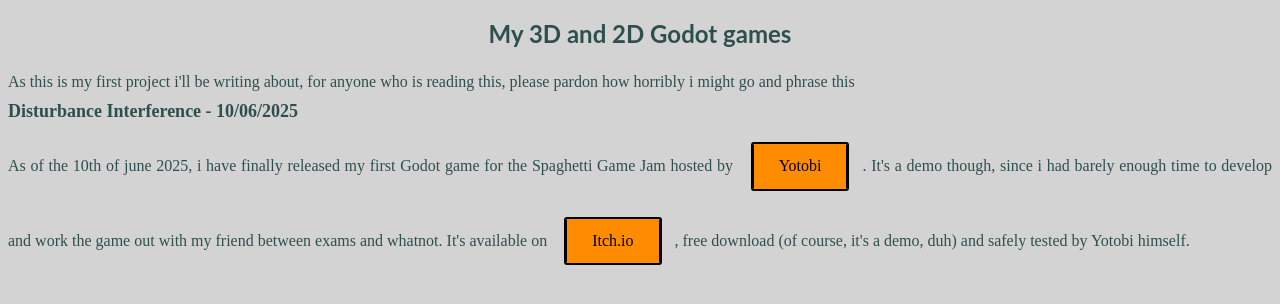
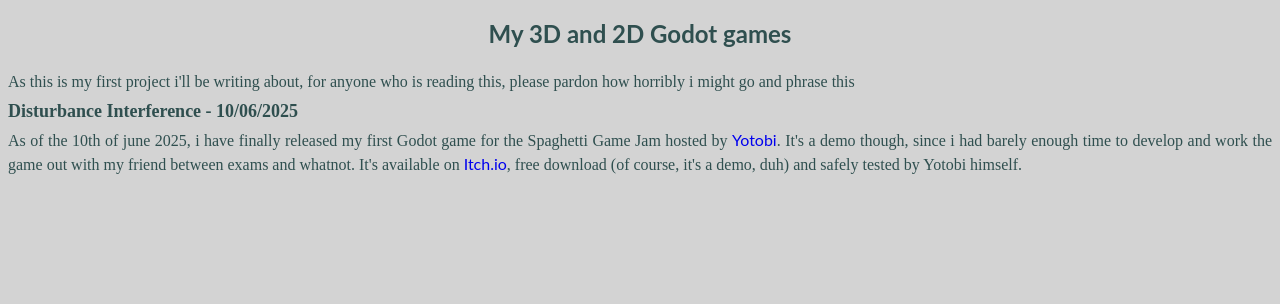
Before and after one commit to IroPlisk/Websito, a website built with webpack: page Indice/Projects_Digital/godot_games.html in a window 1280 px wide. Shown: the part 198-502 px from the top of the page. Built offline with nearby package versions, Linux system fonts and the light colour scheme.

Commit message:
Aggiornate un paio di cosette nella pagina giochi godot

```diff
--- a/Indice/Projects_Digital/godot_games.html
+++ b/Indice/Projects_Digital/godot_games.html
@@ -20,7 +20,7 @@
 </p>
 <p style="text-align: left;font-weight: bold;line-height: 0;font-size: large">Disturbance Interference - 10/06/2025</p>
 <p style="text-align: justify">
-  As of the 10th of june 2025, i have finally released my first Godot game for the Spaghetti Game Jam hosted by <a href="https://www.youtube.com/@yotobi" class="button"> Yotobi</a>.
-  It's a demo though, since i had barely enough time to develop and work the game out with my friend between exams and whatnot. It's available on <a href="https://prismatic-mind.itch.io/disturbance-interference" class="button"> Itch.io</a>, free download (of course, it's a demo, duh) and safely tested by Yotobi himself.
+  As of the 10th of june 2025, i have finally released my first Godot game for the Spaghetti Game Jam hosted by <a href="https://www.youtube.com/@yotobi" style="text-align: center; font-family: 'lato', sans-serif;text-decoration: none">Yotobi</a>.
+  It's a demo though, since i had barely enough time to develop and work the game out with my friend between exams and whatnot. It's available on <a href="https://prismatic-mind.itch.io/disturbance-interference" style="text-align: center; font-family: 'lato', sans-serif;text-decoration: none">Itch.io</a>, free download (of course, it's a demo, duh) and safely tested by Yotobi himself.
 </p>
 </body>
```
